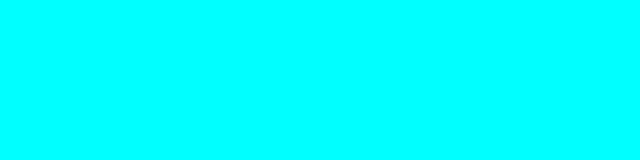
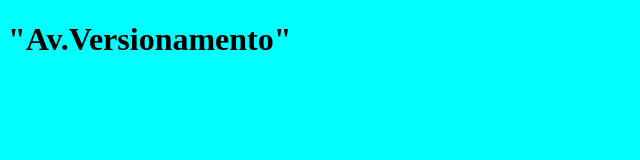
Before and after one commit to Lend0X/Versionamento., a plain HTML site: page index.html in a window 1280 px wide. Shown: the whole page, without its empty margins (0-640 px from the left). Drawn offline with Linux system fonts and the light colour scheme.

Commit message:
Update index.html

```diff
--- a/index.html
+++ b/index.html
@@ -5,6 +5,9 @@
     <meta name="viewport" content="width=device-width, initial-scale=1.0">
     <title>Document</title>
     <link rel="stylesheet" href="style.css">
+    <h1>
+        "Av.Versionamento"
+    </h1>
 </head>
 <body>
 
```
